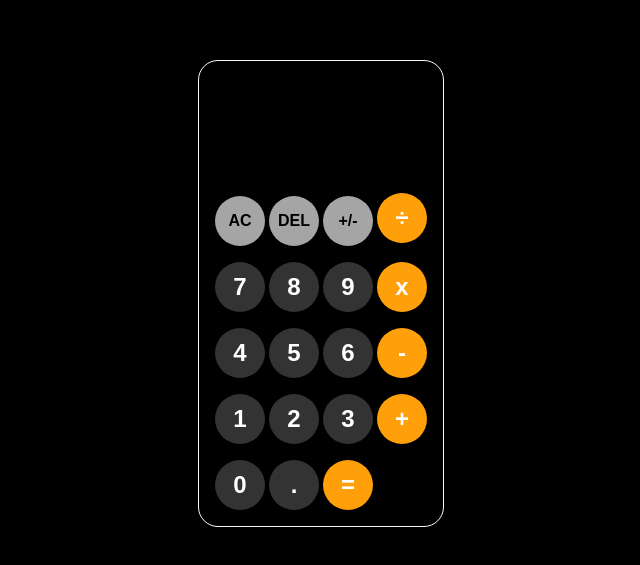
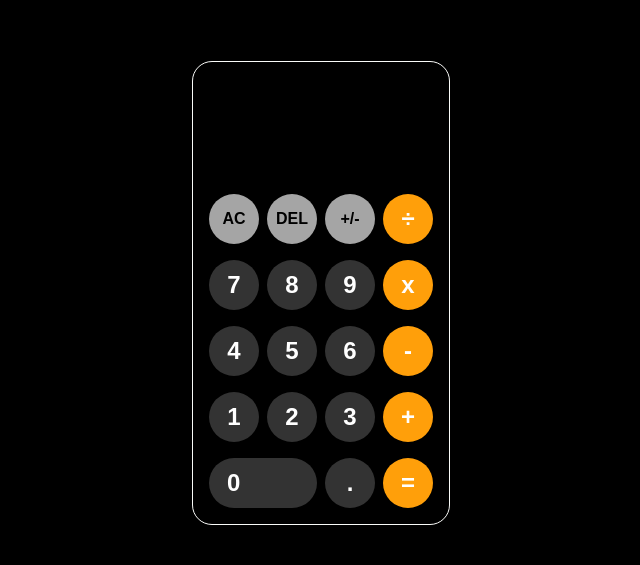
Before and after one commit to hsno68/js-calculator, a plain HTML site: page index.html in a window 1280 px wide. Shown: the part 107-672 px from the top of the page, without its empty margins (319-959 px from the left). Drawn offline with Linux system fonts and the light colour scheme.

Commit message:
Update zero button style to span two button widths

```diff
--- a/styles.css
+++ b/styles.css
@@ -62,3 +62,15 @@ button {
   color: white;
   background-color: #ff9f0a;
 }
+
+.row-container {
+  display: flex;
+  gap: 0.5rem;
+}
+
+.number-button.zero {
+  flex: 1;
+  border-radius: 25px;
+  text-align: left;
+  padding-left: 18px
+}
```
